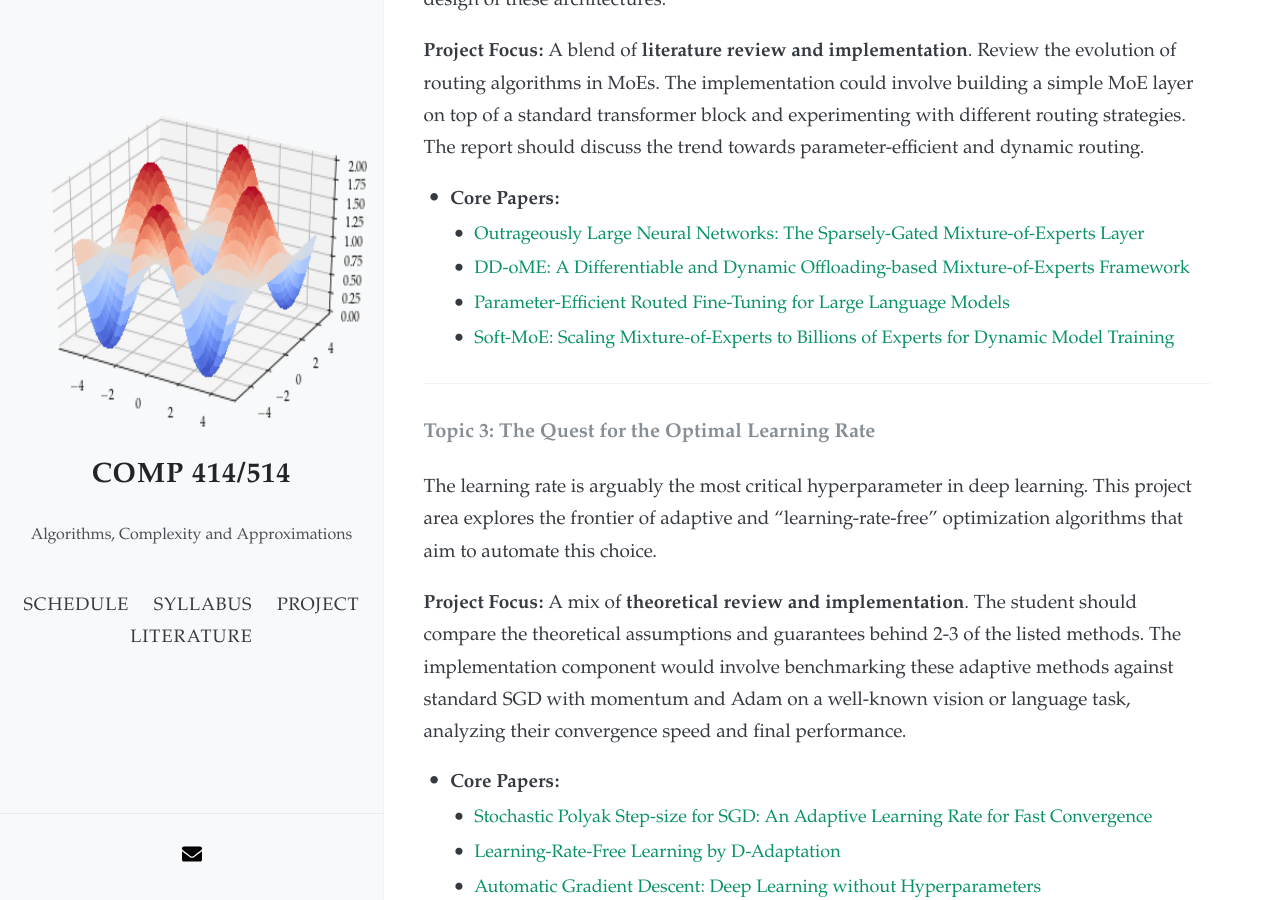
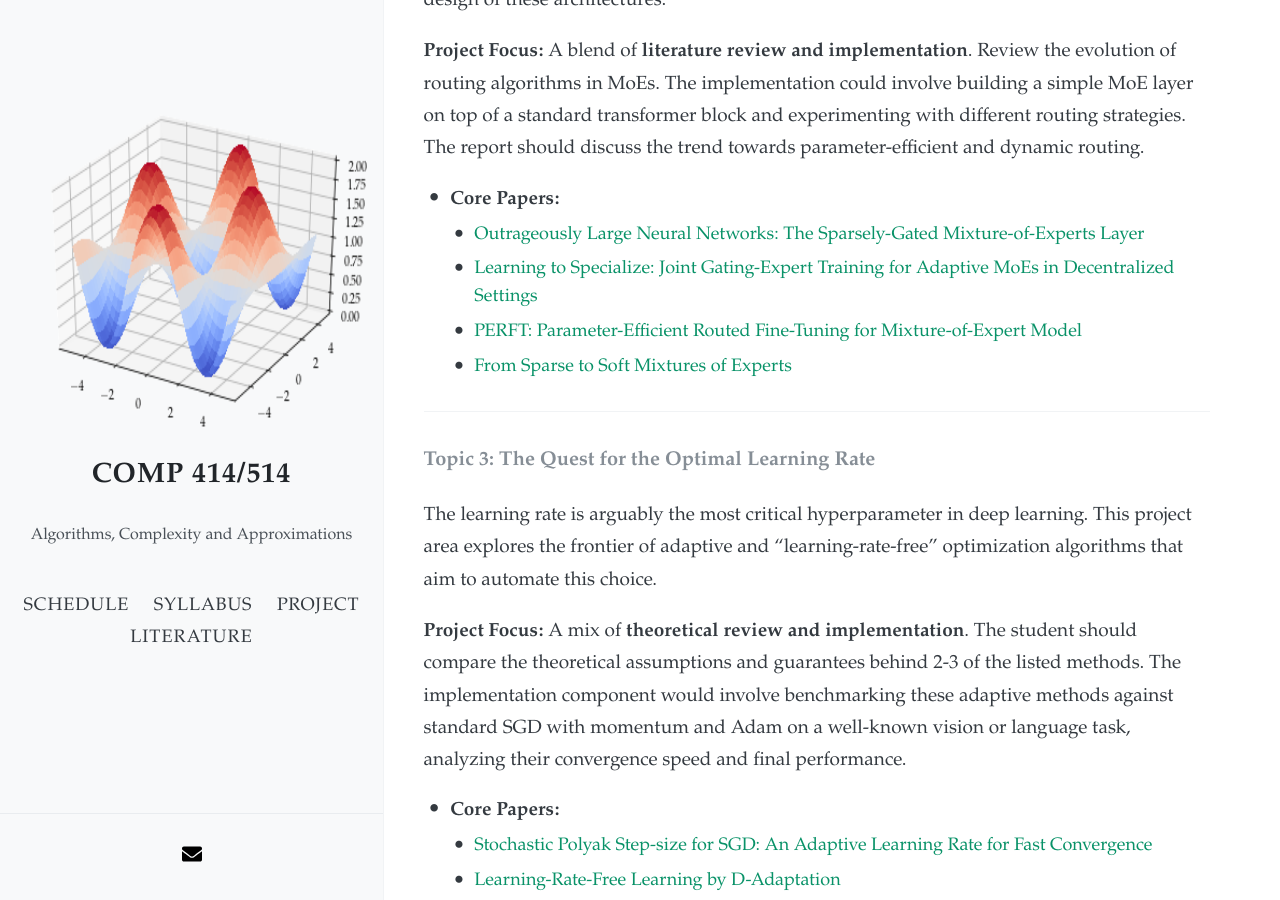
Before and after one commit to akyrillidis/comp414-514, a Jekyll site: the page built from project.md, in a window 1280 px wide and 900 px high, scrolled down 2300 px. Built offline with Jekyll 4.4.1, drawn with Linux system fonts in a browser that asks for light colours; nearby versions of some CDN libraries.

Commit message:
Update project.md

```diff
--- a/project.md
+++ b/project.md
@@ -61,9 +61,9 @@ MoE models activate only a fraction of their parameters for any given input, ena
 
 - **Core Papers:**
   - [Outrageously Large Neural Networks: The Sparsely-Gated Mixture-of-Experts Layer](https://arxiv.org/abs/1701.06538)
-  - [DD-oME: A Differentiable and Dynamic Offloading-based Mixture-of-Experts Framework](https://arxiv.org/abs/2405.17646)
-  - [Parameter-Efficient Routed Fine-Tuning for Large Language Models](https://arxiv.org/abs/2405.07119)
-  - [Soft-MoE: Scaling Mixture-of-Experts to Billions of Experts for Dynamic Model Training](https://arxiv.org/abs/2308.00951)
+  - [Learning to Specialize: Joint Gating-Expert Training for Adaptive MoEs in Decentralized Settings](https://arxiv.org/abs/2306.08586)
+  - [PERFT: Parameter-Efficient Routed Fine-Tuning for Mixture-of-Expert Model](https://arxiv.org/abs/2411.08212)
+  - [From Sparse to Soft Mixtures of Experts](https://arxiv.org/abs/2308.00951)
 
 ---
 
```
